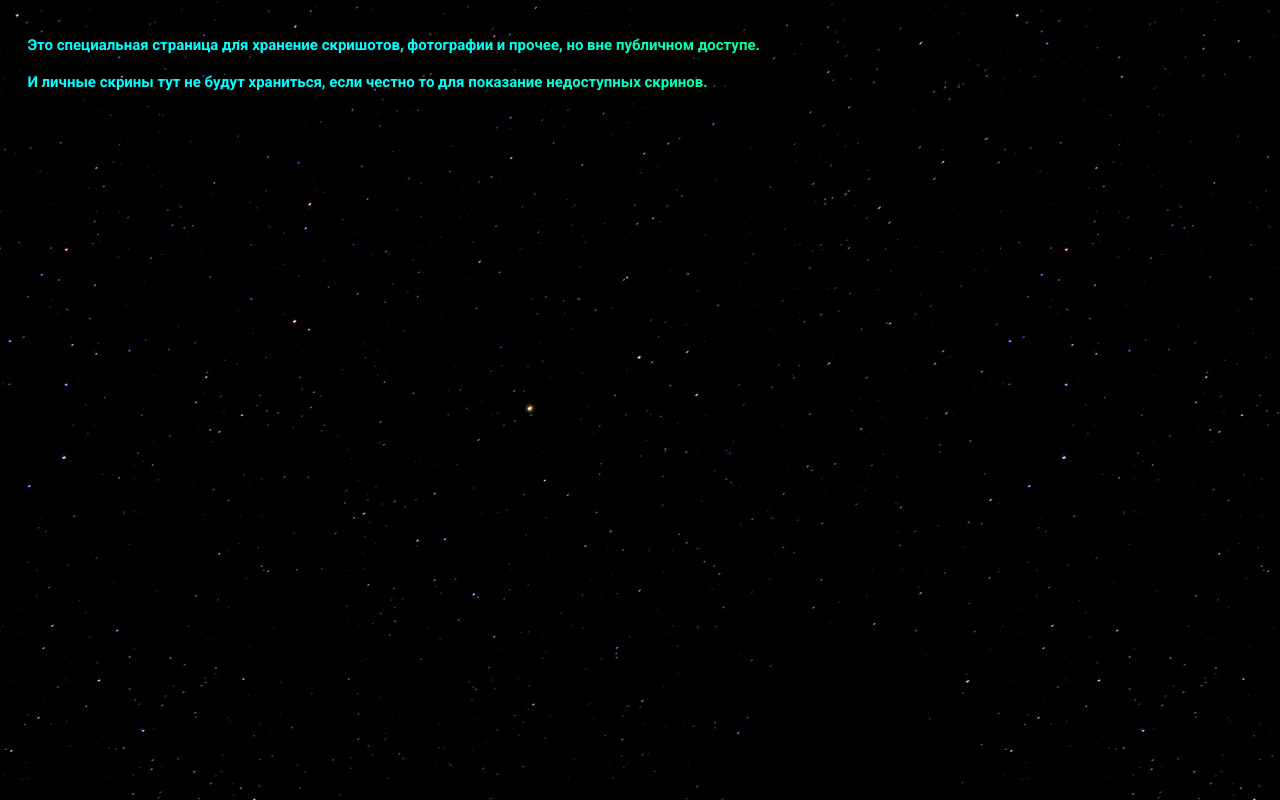
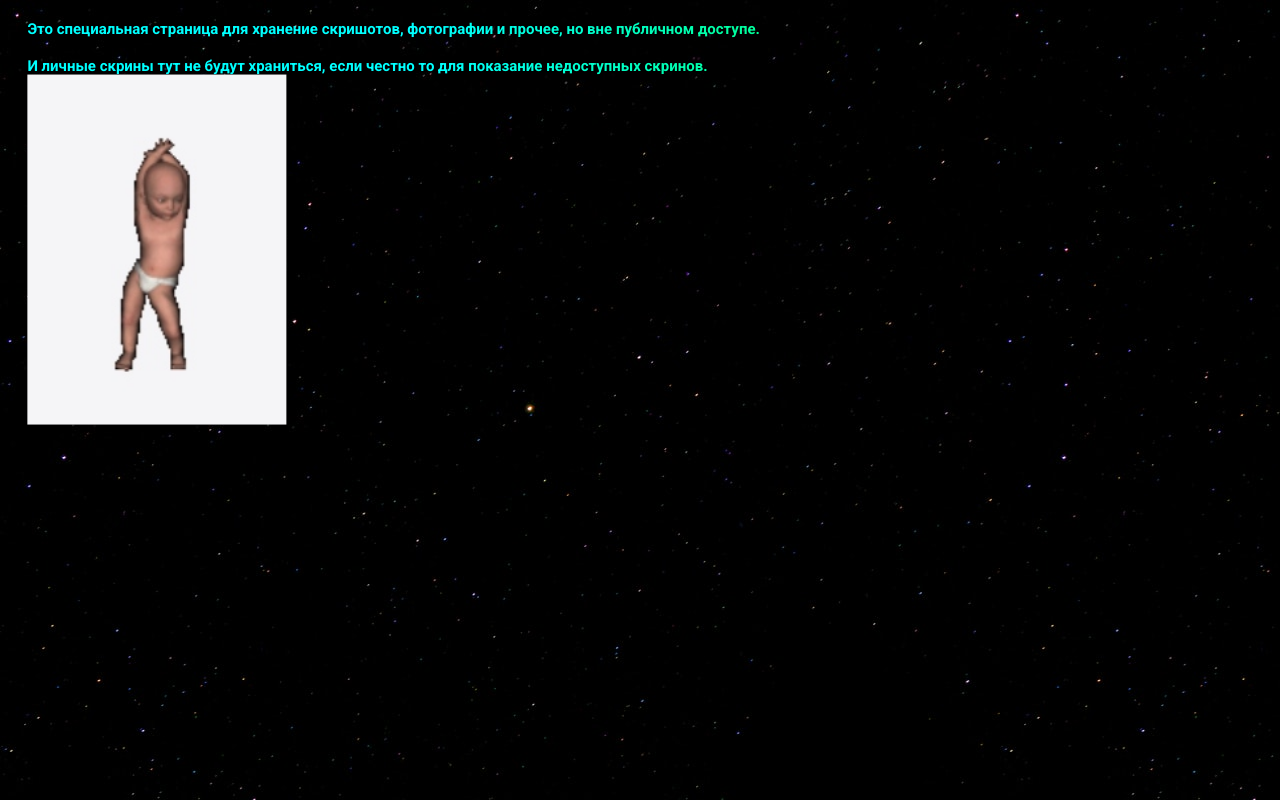
Before and after one commit to kira-xc-steep/whoImages01, a plain HTML site: page index.html in a window 1280 px wide. Drawn offline with Linux system fonts and the light colour scheme.

Commit message:
Update index.html

```diff
--- a/index.html
+++ b/index.html
@@ -10,7 +10,7 @@
     <div class="center">
       <h1><p>Это специальная страница для хранение скришотов, фотографии и прочее, но вне публичном доступе.</p></h1><br>
       <h1><p>И личные скрины тут не будут храниться, если честно то для показание недоступных скринов.</p></h1>
-      <img src="" height="350">
+      <img src="IMG_20210318_015353.jpg" height="350">
     </div>
   </body>
 </html>
```
